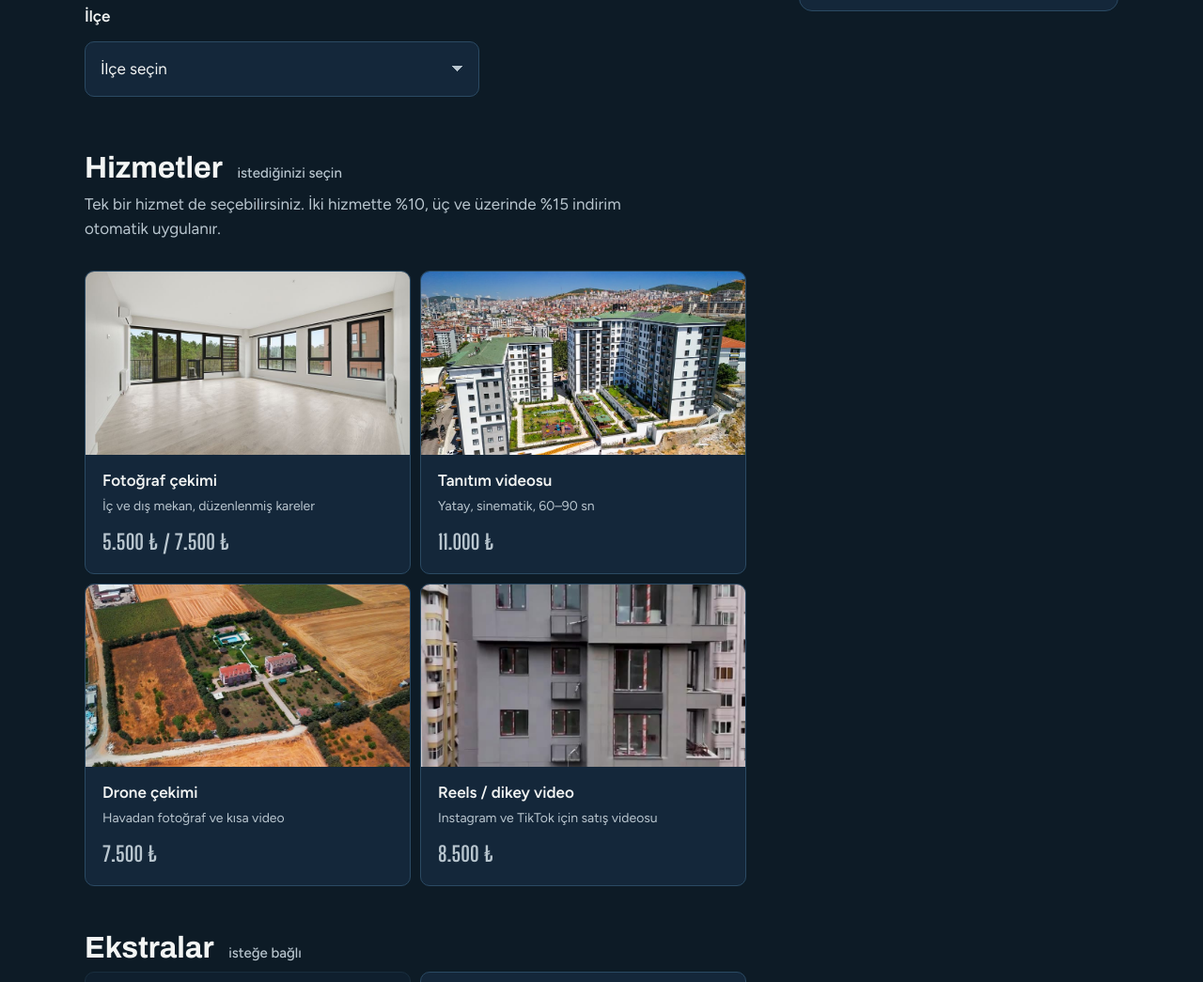
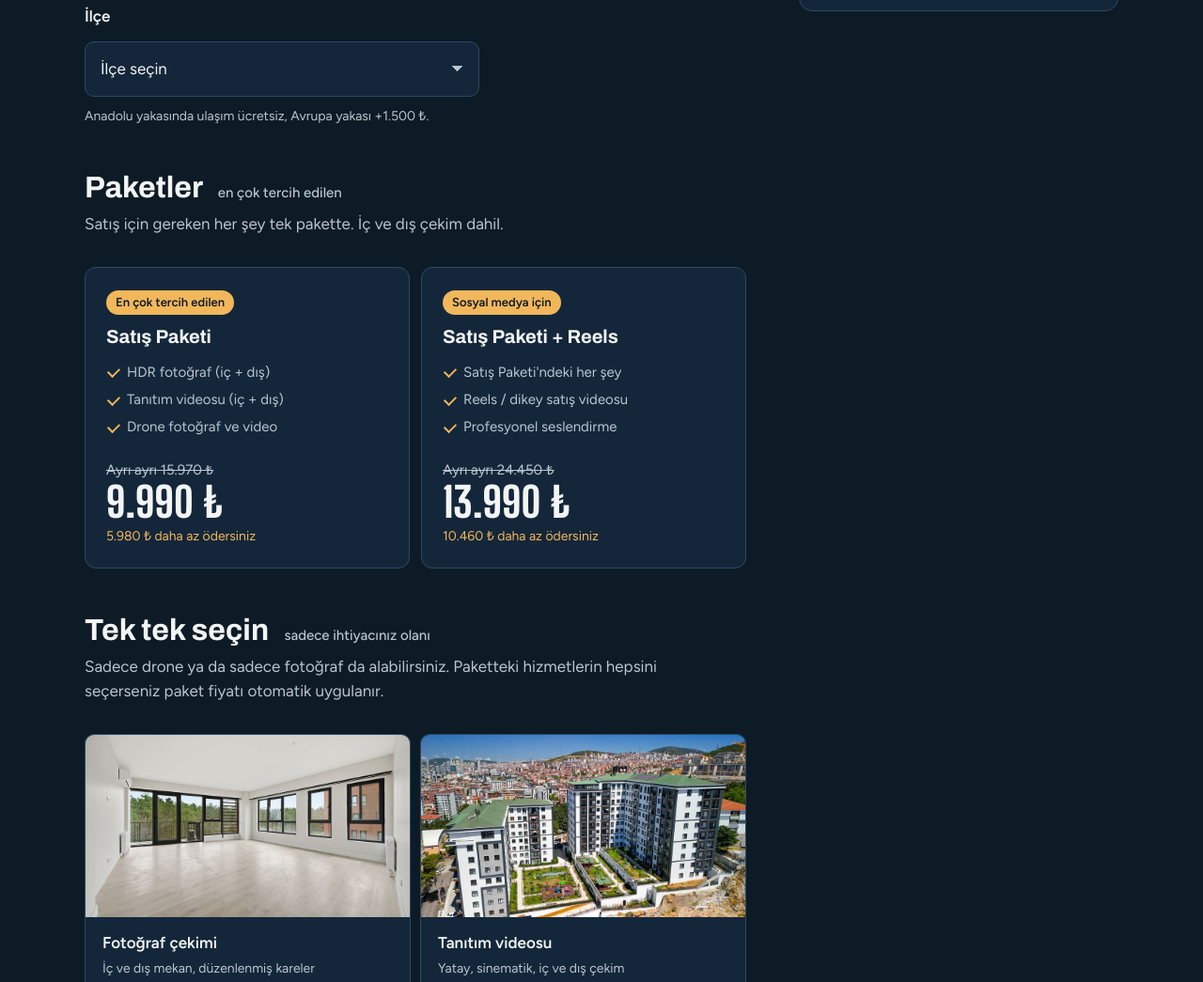
Before and after one commit to norrmedya/norrmedya-site, a plain HTML site: page gayrimenkul/index.html in a window 1280 px wide. Shown: the part 1139-2184 px from the top of the page at 94% size. Drawn offline with Linux system fonts and the light colour scheme.

Commit message:
Paketler (9.990 / 13.990), psikolojik fiyatlar, Avrupa yakası +1.500 ulaşım
Co-Authored-By: Claude Opus 5.5 <noreply@anthropic.com>
Claude-Session: https://claude.ai/code/session_016p41smyfsMVMWBq3crNDuQ

```diff
--- a/gayrimenkul/index.html
+++ b/gayrimenkul/index.html
@@ -44,6 +44,23 @@
   .hero p{max-width:46ch;color:#DCE3E8;margin-top:22px;font-size:19px}
   .hero .credit{font-size:13px;color:var(--sis);margin-top:28px}
   .opt label img{display:block;width:calc(100% + 36px);margin:-16px -18px 14px;aspect-ratio:16/9;object-fit:cover;border-radius:9px 9px 0 0}
+  .packs{display:grid;grid-template-columns:repeat(2,minmax(0,1fr));gap:12px}
+  .pack{position:relative}
+  .pack input{position:absolute;opacity:0;inset:0;cursor:pointer}
+  .pack label{display:block;height:100%;padding:22px;border:1.5px solid var(--ufuk);border-radius:12px;background:var(--gece-2);cursor:pointer}
+  .pack input:checked + label{border-color:var(--pencere);background:#1B3247}
+  .pack input:focus-visible + label{outline:2px solid var(--pencere);outline-offset:3px}
+  .pack .tag{display:inline-block;font-size:13px;font-weight:600;color:var(--gece);background:var(--pencere);border-radius:999px;padding:3px 10px;margin-bottom:12px}
+  .pack strong{display:block;font-family:var(--wide);font-stretch:125%;font-size:20px;line-height:1.15}
+  .pack ul{list-style:none;margin:12px 0 16px;color:var(--sis);font-size:15px}
+  .pack li{padding:3px 0 3px 22px;position:relative}
+  .pack li::before{content:"";position:absolute;left:2px;top:.62em;width:10px;height:6px;border-left:2px solid var(--pencere);border-bottom:2px solid var(--pencere);transform:rotate(-45deg)}
+  .pack .was{color:var(--sis);text-decoration:line-through;font-size:15px}
+  .pack .now{display:block;font-family:var(--display);font-weight:800;font-size:44px;line-height:1;color:var(--kirec)}
+  .pack input:checked + label .now{color:var(--pencere)}
+  .pack .save{font-size:14px;color:var(--pencere);margin-top:4px;display:block}
+  .clear{margin-top:10px;font-size:14px;padding:8px 16px}
+  @media (max-width:600px){.packs{grid-template-columns:1fr}}
   .work{max-width:1180px;margin:72px auto 0;padding:0 clamp(20px,5vw,40px)}
   .work h2{margin-bottom:8px}
   .work-grid{display:grid;grid-template-columns:minmax(0,236px) minmax(0,1fr);gap:16px;margin-top:28px}
@@ -165,8 +182,14 @@
     </section>
 
     <section class="block">
-      <h2>Hizmetler <small>istediğinizi seçin</small></h2>
-      <p class="lead">Tek bir hizmet de seçebilirsiniz. İki hizmette %10, üç ve üzerinde %15 indirim otomatik uygulanır.</p>
+      <h2>Paketler <small>en çok tercih edilen</small></h2>
+      <p class="lead">Satış için gereken her şey tek pakette. İç ve dış çekim dahil.</p>
+      <div class="packs" id="paket"></div>
+    </section>
+
+    <section class="block">
+      <h2>Tek tek seçin <small>sadece ihtiyacınız olanı</small></h2>
+      <p class="lead">Sadece drone ya da sadece fotoğraf da alabilirsiniz. Paketteki hizmetlerin hepsini seçerseniz paket fiyatı otomatik uygulanır.</p>
       <div class="opts wide" id="hizmet"></div>
       <div class="sub" id="fotoSub">
         <p class="hint" style="margin:0 0 10px">Fotoğraf türü</p>
@@ -228,48 +251,52 @@ const AYAR = {
   whatsapp: "905387312651",
   kdv: 0.20,
   tipler: [
-    {id:"daire",  ad:"Daire",            carpan:1.00},
-    {id:"villa",  ad:"Villa / Müstakil", carpan:1.20},
-    {id:"ofis",   ad:"Ofis / Dükkan",    carpan:1.15},
+    {id:"daire",  ad:"Daire",              carpan:1.00},
+    {id:"villa",  ad:"Villa / Müstakil",   carpan:1.20},
+    {id:"ofis",   ad:"Ofis / Dükkan",      carpan:1.15},
     {id:"bina",   ad:"Bina / Yurt / Otel", carpan:1.40},
-    {id:"arsa",   ad:"Arsa",             carpan:0.80}
+    {id:"arsa",   ad:"Arsa",               carpan:0.80}
   ],
   m2: [
-    {id:"a", ad:"0–100 m²",   carpan:1.00},
-    {id:"b", ad:"100–200 m²", carpan:1.25},
-    {id:"c", ad:"200–400 m²", carpan:1.50},
-    {id:"d", ad:"400–800 m²", carpan:2.00},
+    {id:"a", ad:"0–100 m²",    carpan:1.00},
+    {id:"b", ad:"100–200 m²",  carpan:1.25},
+    {id:"c", ad:"200–400 m²",  carpan:1.50},
+    {id:"d", ad:"400–800 m²",  carpan:2.00},
     {id:"e", ad:"800 m² üstü", carpan:null}   // null = özel teklif
   ],
   hizmetler: [
-    {id:"foto",   ad:"Fotoğraf çekimi",   aciklama:"İç ve dış mekan, düzenlenmiş kareler", fiyat:null, img:"img/foto-salon.jpg"},
-    {id:"video",  ad:"Tanıtım videosu",   aciklama:"Yatay, sinematik, 60–90 sn", fiyat:11000, video:true, img:"img/video-bina.jpg"},
-    {id:"drone",  ad:"Drone çekimi",      aciklama:"Havadan fotoğraf ve kısa video", fiyat:7500, img:"img/drone-villa.jpg"},
-    {id:"reels",  ad:"Reels / dikey video", aciklama:"Instagram ve TikTok için satış videosu", fiyat:8500, video:true, img:"img/reels-bagdat.jpg"}
+    {id:"foto",  ad:"Fotoğraf çekimi",     aciklama:"İç ve dış mekan, düzenlenmiş kareler", fiyat:null, img:"img/foto-salon.jpg"},
+    {id:"video", ad:"Tanıtım videosu",     aciklama:"Yatay, sinematik, iç ve dış çekim", fiyat:6990, video:true, img:"img/video-bina.jpg"},
+    {id:"drone", ad:"Drone çekimi",        aciklama:"Havadan fotoğraf ve kısa video", fiyat:3990, img:"img/drone-villa.jpg"},
+    {id:"reels", ad:"Reels / dikey video", aciklama:"Instagram ve TikTok için satış videosu", fiyat:5990, video:true, img:"img/reels-bagdat.jpg"}
   ],
   fotoTurleri: [
-    {id:"normal", ad:"Normal", fiyat:5500},
-    {id:"hdr",    ad:"HDR",    fiyat:7500}
+    {id:"normal", ad:"Normal", fiyat:3990},
+    {id:"hdr",    ad:"HDR",    fiyat:4990}
+  ],
+  paketler: [
+    {id:"satis", ad:"Satış Paketi", etiket:"En çok tercih edilen", fiyat:9990,
+      icerik:["foto","video","drone"], maddeler:["HDR fotoğraf (iç + dış)","Tanıtım videosu (iç + dış)","Drone fotoğraf ve video"]},
+    {id:"satisPlus", ad:"Satış Paketi + Reels", etiket:"Sosyal medya için", fiyat:13990, sesDahil:true,
+      icerik:["foto","video","drone","reels"], maddeler:["Satış Paketi'ndeki her şey","Reels / dikey satış videosu","Profesyonel seslendirme"]}
   ],
   ekstralar: [
-    {id:"ses",   ad:"Seslendirme", aciklama:"Profesyonel dış ses ile anlatım. Video veya Reels seçilince açılır.", sabit:3500, videoGerekir:true},
-    {id:"hizli", ad:"24 saatte teslim", aciklama:"Standart teslim 3–5 iş günü.", oran:0.25}
+    {id:"ses",   ad:"Seslendirme",      aciklama:"Profesyonel dış ses ile anlatım. Video veya Reels seçilince açılır.", sabit:2490, videoGerekir:true},
+    {id:"hizli", ad:"24 saatte teslim", aciklama:"Standart teslim 3–5 iş günü.", sabit:1990}
   ],
-  paketIndirimi: {2:0.10, 3:0.15},  // 3 ve üzeri %15
   bolgeler: {
-    merkez: {ad:"Merkez", ucret:0,
-      ilceler:["Ataşehir","Çekmeköy","Kadıköy","Kartal","Maltepe","Sancaktepe","Ümraniye","Üsküdar"]},
-    dis: {ad:"Dış ilçe", ucret:1500,
-      ilceler:["Bağcılar","Bahçelievler","Bakırköy","Bayrampaşa","Beykoz","Beşiktaş","Beyoğlu","Esenler","Eyüpsultan","Fatih","Gaziosmanpaşa","Güngören","Kağıthane","Küçükçekmece","Pendik","Sarıyer","Sultanbeyli","Sultangazi","Şişli","Tuzla","Zeytinburnu"]},
-    uzak: {ad:"Uzak ilçe", ucret:3500,
-      ilceler:["Adalar","Arnavutköy","Avcılar","Başakşehir","Beylikdüzü","Büyükçekmece","Çatalca","Esenyurt","Şile","Silivri"]}
+    anadolu: {ad:"Anadolu yakası", ucret:0,
+      ilceler:["Adalar","Ataşehir","Beykoz","Çekmeköy","Kadıköy","Kartal","Maltepe","Pendik","Sancaktepe","Sultanbeyli","Şile","Tuzla","Ümraniye","Üsküdar"]},
+    avrupa: {ad:"Avrupa yakası", ucret:1500,
+      ilceler:["Arnavutköy","Avcılar","Bağcılar","Bahçelievler","Bakırköy","Başakşehir","Bayrampaşa","Beşiktaş","Beylikdüzü","Beyoğlu","Büyükçekmece","Çatalca","Esenler","Esenyurt","Eyüpsultan","Fatih","Gaziosmanpaşa","Güngören","Kağıthane","Küçükçekmece","Sarıyer","Silivri","Sultangazi","Şişli","Zeytinburnu"]}
   }
 };
 /* ======================================================================= */
 
 const $ = s => document.querySelector(s);
 const tl = n => new Intl.NumberFormat("tr-TR").format(n) + " ₺";
-const yuvarla = n => Math.round(n / 250) * 250;
+/* Psikolojik fiyat: bir üst 500'lüğe yuvarla, 10 düş (4.987 → 4.990, 12.140 → 12.490) */
+const psik = n => Math.max(0, Math.ceil(Math.round(n) / 500) * 500 - 10);
 
 function kart(container, type, name, item, extra=""){
   const id = name + "-" + item.id;
@@ -279,17 +306,22 @@ function kart(container, type, name, item, extra=""){
 }
 AYAR.tipler.forEach(t => kart($("#tip"), "radio", "tip", t));
 AYAR.m2.forEach(m => kart($("#m2"), "radio", "m2", m));
+AYAR.paketler.forEach(p => $("#paket").insertAdjacentHTML("beforeend",
+  `<div class="pack"><input type="radio" name="paket" id="paket-${p.id}" value="${p.id}">
+   <label for="paket-${p.id}"><span class="tag">${p.etiket}</span><strong>${p.ad}</strong>
+   <ul>${p.maddeler.map(m => `<li>${m}</li>`).join("")}</ul>
+   <span class="was" data-was="${p.id}"></span><span class="now" data-now="${p.id}"></span><span class="save" data-save="${p.id}"></span></label></div>`));
+$("#paket").insertAdjacentHTML("afterend", `<button type="button" class="clear" id="paketYok" hidden>Paketi kaldır</button>`);
 AYAR.hizmetler.forEach(h => kart($("#hizmet"), "checkbox", "hizmet", h, `<span class="p" data-fiyat="${h.id}"></span>`));
 AYAR.fotoTurleri.forEach(f => kart($("#fotoTur"), "radio", "fotoTur", f, `<span class="p" data-foto="${f.id}"></span>`));
-AYAR.ekstralar.forEach(e => kart($("#ekstra"), "checkbox", "ekstra", e,
-  `<span class="p">${e.sabit ? "+" + tl(e.sabit) : "+%" + Math.round(e.oran*100)}</span>`));
+AYAR.ekstralar.forEach(e => kart($("#ekstra"), "checkbox", "ekstra", e, `<span class="p">+${tl(e.sabit)}</span>`));
 document.getElementById("tip-daire").checked = true;
 document.getElementById("m2-a").checked = true;
 document.getElementById("fotoTur-hdr").checked = true;
 
 const ilceler = Object.entries(AYAR.bolgeler).flatMap(([k,b]) => b.ilceler.map(i => ({ad:i, bolge:k})))
   .sort((a,b) => a.ad.localeCompare(b.ad, "tr"));
-ilceler.forEach(i => $("#ilce").insertAdjacentHTML("beforeend", `<option value="${i.bolge}|${i.ad}">${i.ad}</option>`));
+ilceler.forEach(i => $("#ilce").insertAdjacentHTML("beforeend", `<option value="${i.bolge}|${i.ad}">${i.ad} (${AYAR.bolgeler[i.bolge].ad})</option>`));
 
 function secim(){
   const val = n => (document.querySelector(`input[name="${n}"]:checked`)||{}).value;
@@ -298,49 +330,69 @@ function secim(){
   return {tip:val("tip"), m2:val("m2"), bolge, ilce, hizmet:all("hizmet"), fotoTur:val("fotoTur"), ekstra:all("ekstra")};
 }
 const carpanOf = s => { const m = AYAR.m2.find(x => x.id === s.m2); return m.carpan === null ? null : AYAR.tipler.find(t => t.id === s.tip).carpan * m.carpan; };
-function hizmetFiyat(id, s){
+const tekFiyat = (id, s, c) => {
   const h = AYAR.hizmetler.find(x => x.id === id);
   const f = id === "foto" ? AYAR.fotoTurleri.find(x => x.id === s.fotoTur) : null;
-  return {ad: h.ad + (f ? " (" + f.ad + ")" : ""), taban: f ? f.fiyat : h.fiyat};
-}
+  return {ad: h.ad + (f ? " (" + f.ad + ")" : ""), t: psik((f ? f.fiyat : h.fiyat) * c)};
+};
+const ayriToplam = (p, c) => p.icerik.reduce((t,id) => t + psik((id === "foto" ? AYAR.fotoTurleri.find(f=>f.id==="hdr").fiyat : AYAR.hizmetler.find(h=>h.id===id).fiyat) * c), 0)
+  + (p.sesDahil ? AYAR.ekstralar.find(e=>e.id==="ses").sabit : 0);
 
+/* Seçilen hizmetler için en ucuz kombinasyonu bul (tek tek / paket) */
 function hesapla(s){
-  const carpan = carpanOf(s);
+  const c = carpanOf(s);
   if (!s.hizmet.length) return null;
-  if (carpan === null) return {ozel:true, satirlar:[]};
-  const satirlar = []; let ara = 0;
-  s.hizmet.forEach(id => { const {ad, taban} = hizmetFiyat(id, s); const t = yuvarla(taban * carpan); ara += t; satirlar.push([ad, t]); });
-  const n = s.hizmet.length;
-  const oran = n >= 3 ? AYAR.paketIndirimi[3] : (AYAR.paketIndirimi[n] || 0);
-  if (oran){ const ind = yuvarla(ara * oran); ara -= ind; satirlar.push([`Paket indirimi (%${oran*100})`, -ind]); }
+  if (c === null) return {ozel:true, satirlar:[]};
+  const ses = AYAR.ekstralar.find(e => e.id === "ses");
   const videoVar = s.hizmet.some(id => AYAR.hizmetler.find(x => x.id === id).video);
-  AYAR.ekstralar.filter(e => e.sabit && s.ekstra.includes(e.id) && (!e.videoGerekir || videoVar))
-    .forEach(e => { ara += e.sabit; satirlar.push([e.ad, e.sabit]); });
-  const hizli = AYAR.ekstralar.find(e => e.oran && s.ekstra.includes(e.id));
-  if (hizli){ const ek = yuvarla(ara * hizli.oran); ara += ek; satirlar.push([hizli.ad, ek]); }
+  const sesIstendi = s.ekstra.includes("ses") && videoVar;
+  const adaylar = [{paket:null, kalan:s.hizmet}];
+  AYAR.paketler.forEach(p => { if (p.icerik.every(id => s.hizmet.includes(id))) adaylar.push({paket:p, kalan:s.hizmet.filter(id => !p.icerik.includes(id))}); });
+  let enIyi = null;
+  adaylar.forEach(a => {
+    const satirlar = []; let top = 0;
+    if (a.paket){ const t = psik(a.paket.fiyat * c); top += t; satirlar.push([a.paket.ad, t]); }
+    a.kalan.forEach(id => { const f = tekFiyat(id, s, c); top += f.t; satirlar.push([f.ad, f.t]); });
+    if (sesIstendi && !(a.paket && a.paket.sesDahil)){ top += ses.sabit; satirlar.push([ses.ad, ses.sabit]); }
+    if (!enIyi || top < enIyi.top) enIyi = {top, satirlar, paket:a.paket};
+  });
+  const r = enIyi;
+  if (r.paket){ const ayri = ayriToplam(r.paket, c); r.tasarruf = ayri - psik(r.paket.fiyat * c); }
+  const hizli = AYAR.ekstralar.find(e => e.id === "hizli");
+  if (s.ekstra.includes("hizli")){ r.top += hizli.sabit; r.satirlar.push([hizli.ad, hizli.sabit]); }
   const b = AYAR.bolgeler[s.bolge];
-  if (b && b.ucret){ ara += b.ucret; satirlar.push([`Ulaşım (${b.ad.toLowerCase()})`, b.ucret]); }
-  return {toplam: yuvarla(ara), satirlar};
+  if (b && b.ucret){ r.top += b.ucret; r.satirlar.push([`Ulaşım (${b.ad})`, b.ucret]); }
+  r.toplam = r.top;
+  return r;
 }
 
 function guncelle(){
-  const s = secim(), carpan = carpanOf(s);
-  // kartlardaki fiyatlar bu mülke göre
+  const s = secim(), c = carpanOf(s);
+  // paket kartları
+  AYAR.paketler.forEach(p => {
+    const now = document.querySelector(`[data-now="${p.id}"]`), was = document.querySelector(`[data-was="${p.id}"]`), sv = document.querySelector(`[data-save="${p.id}"]`);
+    if (c === null){ now.textContent = "Özel teklif"; was.textContent = ""; sv.textContent = ""; return; }
+    const fiyat = psik(p.fiyat * c), ayri = ayriToplam(p, c);
+    was.textContent = "Ayrı ayrı " + tl(ayri); now.textContent = tl(fiyat); sv.textContent = tl(ayri - fiyat) + " daha az ödersiniz";
+  });
+  // paket seçimi hizmetlerle eşleşiyor mu?
+  const tamEsles = AYAR.paketler.find(p => p.icerik.length === s.hizmet.length && p.icerik.every(id => s.hizmet.includes(id)));
+  document.querySelectorAll('input[name="paket"]').forEach(i => i.checked = !!tamEsles && i.value === tamEsles.id);
+  $("#paketYok").hidden = !tamEsles;
+  // tek tek kart fiyatları
   document.querySelectorAll("[data-fiyat]").forEach(el => {
     const id = el.dataset.fiyat;
-    if (carpan === null){ el.textContent = "Özel teklif"; return; }
-    el.textContent = id === "foto"
-      ? AYAR.fotoTurleri.map(f => tl(yuvarla(f.fiyat * carpan))).join(" / ")
-      : tl(yuvarla(AYAR.hizmetler.find(h => h.id === id).fiyat * carpan));
+    if (c === null){ el.textContent = "Özel teklif"; return; }
+    el.textContent = id === "foto" ? AYAR.fotoTurleri.map(f => tl(psik(f.fiyat * c))).join(" / ") : tl(psik(AYAR.hizmetler.find(h => h.id === id).fiyat * c));
   });
   document.querySelectorAll("[data-foto]").forEach(el => {
-    el.textContent = carpan === null ? "Özel teklif" : tl(yuvarla(AYAR.fotoTurleri.find(f => f.id === el.dataset.foto).fiyat * carpan));
+    el.textContent = c === null ? "Özel teklif" : tl(psik(AYAR.fotoTurleri.find(f => f.id === el.dataset.foto).fiyat * c));
   });
   const b = AYAR.bolgeler[s.bolge];
-  $("#ilceHint").innerHTML = b ? (b.ucret ? `${b.ad}: ulaşım için <strong>+${tl(b.ucret)}</strong>` : "Ek ulaşım ücreti yok") : "";
+  $("#ilceHint").innerHTML = b ? (b.ucret ? `${b.ad}: ulaşım için <strong>+${tl(b.ucret)}</strong>` : `${b.ad}: ek ulaşım ücreti yok`) : "Anadolu yakasında ulaşım ücretsiz, Avrupa yakası +1.500 ₺.";
   $("#fotoSub").classList.toggle("on", s.hizmet.includes("foto"));
   const videoVar = s.hizmet.some(id => AYAR.hizmetler.find(x => x.id === id).video);
-  const ses = document.getElementById("ekstra-ses"); ses.disabled = !videoVar; if (!videoVar) ses.checked = false;
+  const sesEl = document.getElementById("ekstra-ses"); sesEl.disabled = !videoVar; if (!videoVar) sesEl.checked = false;
 
   // fiş
   const tip = AYAR.tipler.find(t => t.id === s.tip), m2 = AYAR.m2.find(m => m.id === s.m2);
@@ -355,17 +407,37 @@ function guncelle(){
     $("#big").textContent = "Özel teklif";
     $("#kdv").textContent = "800 m² üstü mülklerde fiyatı keşif sonrası belirliyoruz.";
     $("#totalNum").textContent = "Özel teklif";
-    mesaj += "Hizmetler: " + s.hizmet.map(id => hizmetFiyat(id, s).ad).join(", ");
+    mesaj += "Hizmetler: " + s.hizmet.map(id => AYAR.hizmetler.find(h => h.id === id).ad).join(", ");
   } else {
-    r.satirlar.forEach(([ad, t]) => ul.insertAdjacentHTML("beforeend",
-      `<li class="${t<0?"minus":""}"><span>${ad}</span><span>${t<0?"−":""}${tl(Math.abs(t))}</span></li>`));
+    r.satirlar.forEach(([ad, t]) => ul.insertAdjacentHTML("beforeend", `<li><span>${ad}</span><span>${tl(t)}</span></li>`));
+    if (r.tasarruf > 0) ul.insertAdjacentHTML("beforeend", `<li class="minus"><span>Paket avantajı</span><span>${tl(r.tasarruf)} daha az</span></li>`);
+    else {
+      /* Paketin bir kısmı seçildiyse: kaç lira fazlasıyla pakete geçilir? */
+      const p = AYAR.paketler[0];
+      const secili = s.hizmet.filter(id => p.icerik.includes(id));
+      if (secili.length >= 1 && !s.hizmet.some(id => !p.icerik.includes(id))){
+        const c2 = carpanOf(s);
+        const simdi = secili.reduce((t,id) => t + tekFiyat(id, s, c2).t, 0) + (s.ekstra.includes("ses") ? 2490 : 0);
+        const fark = psik(p.fiyat * c2) - simdi;
+        if (fark <= 6000) ul.insertAdjacentHTML("beforeend", `<li class="minus"><span>${fark > 0 ? tl(fark) + " fazlasıyla" : "Daha ucuza"} fotoğraf + video + drone: Satış Paketi</span><span></span></li>`);
+      }
+    }
     $("#big").innerHTML = `${tl(r.toplam)}<small>+ KDV</small>`;
     $("#kdv").textContent = `KDV dahil ${tl(Math.round(r.toplam * (1 + AYAR.kdv)))}`;
     $("#totalNum").textContent = tl(r.toplam);
-    mesaj += r.satirlar.map(([ad,t]) => `• ${ad}: ${t<0?"−":""}${tl(Math.abs(t))}`).join("\n") + `\n\nToplam: ${tl(r.toplam)} + KDV`;
+    mesaj += r.satirlar.map(([ad,t]) => `• ${ad}: ${tl(t)}`).join("\n") + `\n\nToplam: ${tl(r.toplam)} + KDV`;
   }
   $("#wa").href = `https://wa.me/${AYAR.whatsapp}?text=${encodeURIComponent(mesaj)}`;
 }
+
+/* Paket seçilince hizmetleri işaretle */
+document.querySelectorAll('input[name="paket"]').forEach(i => i.addEventListener("change", () => {
+  const p = AYAR.paketler.find(x => x.id === i.value);
+  document.querySelectorAll('input[name="hizmet"]').forEach(h => h.checked = p.icerik.includes(h.value));
+  document.getElementById("fotoTur-hdr").checked = true;
+  if (p.sesDahil) document.getElementById("ekstra-ses").checked = false;
+}));
+$("#paketYok").addEventListener("click", () => { document.querySelectorAll('input[name="hizmet"]').forEach(h => h.checked = false); guncelle(); });
 document.addEventListener("change", guncelle);
 guncelle();
 
```
